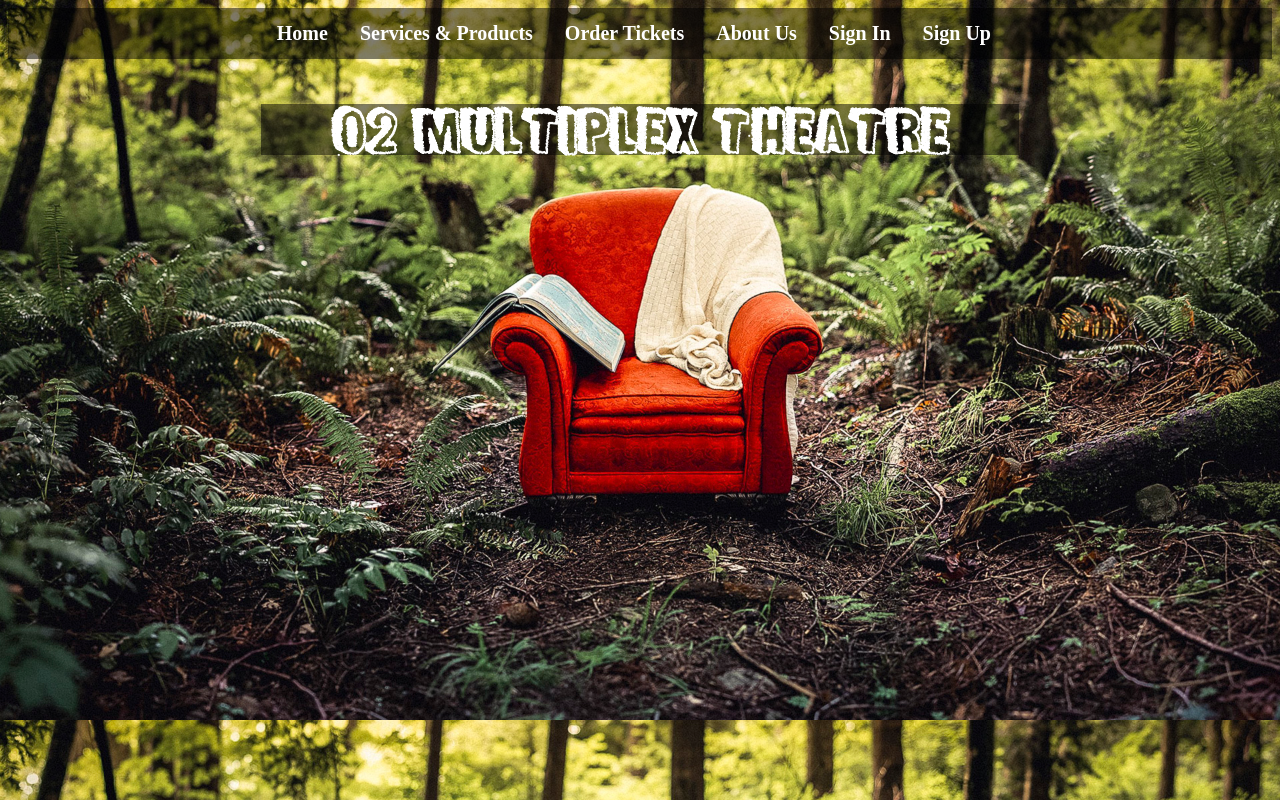
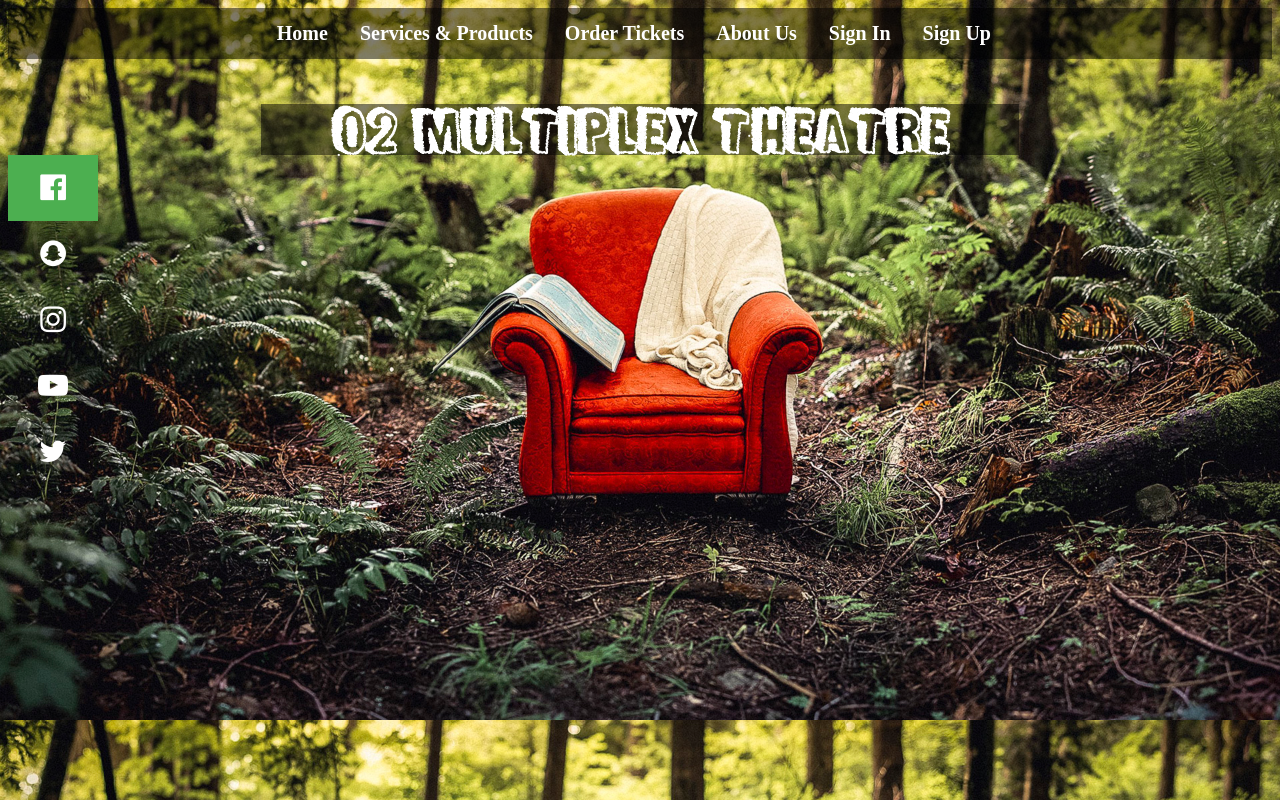
Before and after one commit to TonyGJr/O2-Movie-Theatre, a plain HTML site: page homeindex.html in a window 1280 px wide. Drawn offline with Linux system fonts and the light colour scheme; files whose address does not match are found by name.

Commit message:
home page added an icon menu

```diff
--- a/home.css
+++ b/home.css
@@ -77,6 +77,28 @@ li.dropdown {
   height: 51px;
 }
 
+.icon-bar {
+    width:90px;
+}
+
+.icon-bar a {
+    display: block;
+    text-align: center;
+    padding: 16px;
+    transition: all 0.3s ease;
+    color: white;
+    font-size: 30px;
+}
+
+.icon-bar a:hover {
+    background-color: rgba(0,155,0,0.8);
+}
+.active {
+    background-color: #4CAF50;
+}
+
+
+
 
 @font-face {
     font-family: bullyFont;
--- a/homeindex.html
+++ b/homeindex.html
@@ -4,12 +4,16 @@
     <meta charset="UTF-8">
     <meta name="viewport" content="width=device-width, initial-scale=1.0">
     <meta http-equiv="X-UA-Compatible" content="ie=edge">
+    <link rel="stylesheet" href="https://maxcdn.bootstrapcdn.com/font-awesome/4.7.0/css/font-awesome.min.css">
+    <link rel = "stylesheet" type = "text/css" href = "home.css">
     <title>O2 Multiplex Theatre Home Page</title>
-    <link rel = "stylesheet" type = "text/css" href = "home.css">
+
 
 
 </head>
 <body>
+
+
   <nav>
     <div class="nav-wrapper">
       <ul>
@@ -49,5 +53,16 @@
       <div class="title">
         <h1> O2 Multiplex Theatre</h1>
       </div>
+
+
+<div class = "icon-bar">
+    <a class="active" href="#"><i class="fa fa-facebook-official" aria-hidden="true"></i></a>
+    <a href="#"><i class="fa fa-snapchat" aria-hidden="true"></i></a>
+    <a href="#"><i class="fa fa-instagram" aria-hidden="true"></i></a>
+    <a href="#"><i class="fa fa-youtube-play" aria-hidden="true"></i></a>
+    <a href="#"><i class="fa fa-twitter" aria-hidden="true"></i></a>
+</div>
+
+
 </body>
 </html>
```
